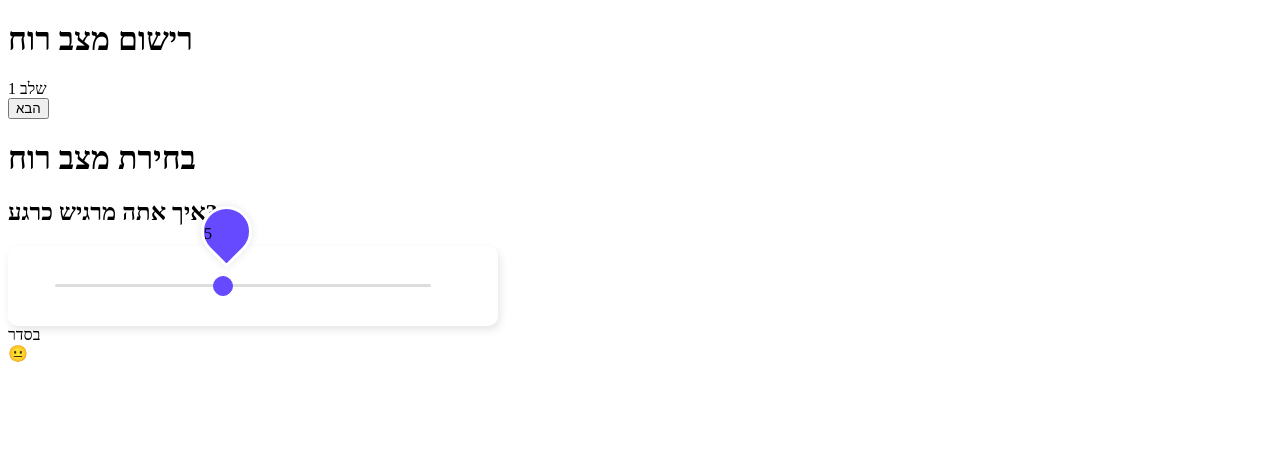
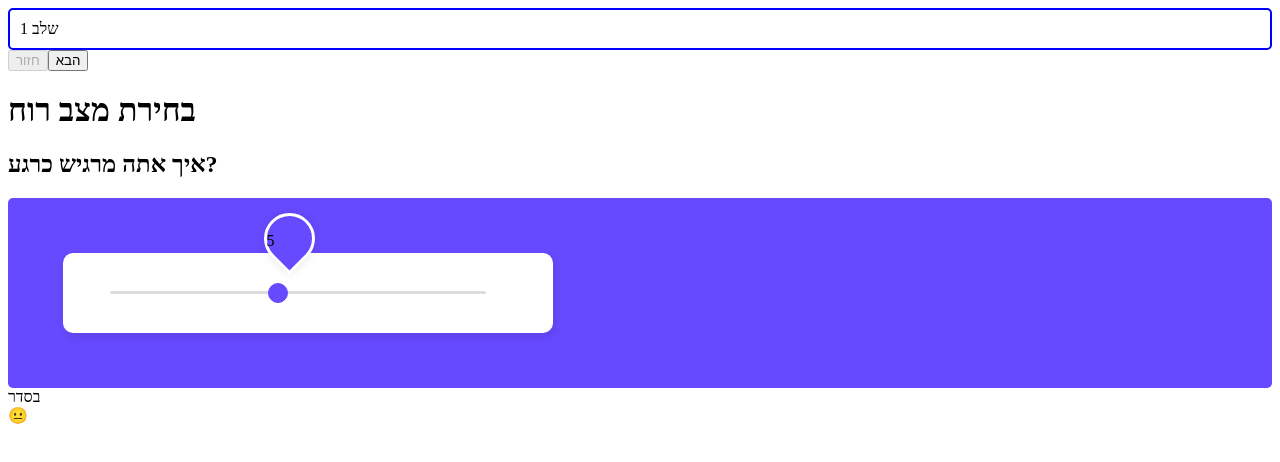
Before and after one commit to DavidPerelman/selfcarebalance-frontend, a Next.js app: page /app/log in a window 1280 px wide. Shown: the top 462 px of the page. Built offline with nearby package versions, Linux system fonts and the light colour scheme.

Commit message:
feat(ui): finalize step 1 layout and functionality for mood score selection

```diff
--- a/src/app/app/log/page.tsx
+++ b/src/app/app/log/page.tsx
@@ -4,8 +4,8 @@ import MoodLogForm from "@/components/MoodLogForm";
 
 export default function LogPage() {
   return (
-    <div>
-      <h1>רישום מצב רוח</h1>
+    <div className="justify-center">
+      {/* <h1>רישום מצב רוח</h1> */}
       <MoodLogForm />
     </div>
   );
--- a/src/components/MoodLogForm.tsx
+++ b/src/components/MoodLogForm.tsx
@@ -2,6 +2,7 @@ import { useState } from "react";
 import Step1MoodScore from "./moodLog/Step1MoodScore";
 import Step2SelectEmotions from "./moodLog/Step2SelectEmotions";
 import Step3MoodNote from "./moodLog/Step3MoodNote";
+import Step4Summary from "./moodLog/Step4Summary";
 
 const positive_emotions = [
   "אמון",
@@ -79,7 +80,7 @@ const moodLabels: Record<number, string> = {
 export default function MoodLogForm() {
   const [currentStep, setCurrentStep] = useState(0);
   const [moodScore, setMoodScore] = useState(5);
-  const [selectedEmotions, setSelectedEmotions] = useState([""]);
+  const [selectedEmotions, setSelectedEmotions] = useState<string[]>([]);
   const [note, setNote] = useState("");
 
   const steps = [
@@ -98,6 +99,14 @@ export default function MoodLogForm() {
       negative_motions={negative_motions}
     />,
     <Step3MoodNote key={2} note={note} setNote={setNote} />,
+    <Step4Summary
+      key={3}
+      moodScore={moodScore}
+      selectedEmotions={selectedEmotions}
+      note={note}
+      moodEmojis={moodEmojis}
+      moodLabels={moodLabels}
+    />,
   ];
 
   const goToNextStep = () => {
@@ -108,15 +117,37 @@ export default function MoodLogForm() {
     setCurrentStep((prev) => prev - 1);
   };
 
-  const totalSteps = 3;
+  return (
+    <div className="max-w-md mx-auto place-items-center">
+      <div
+        className="mb-5 border-solid"
+        style={{
+          padding: "10px",
+          borderRadius: "5px",
+          border: "solid 2px blue",
+        }}
+      >
+        שלב {currentStep + 1}
+      </div>
+      <div className=" gap-4 flex">
+        <button
+          disabled={currentStep === 0}
+          onClick={goToPreviousStep}
+          className="focus:outline-none text-white bg-purple-700 hover:bg-purple-800 focus:ring-4 focus:ring-purple-300 font-medium rounded-lg text-sm px-5 py-2.5 mb-2 dark:bg-purple-600 dark:hover:bg-purple-700 dark:focus:ring-purple-900"
+        >
+          חזור
+        </button>
 
-  return (
-    <div>
-      <div>שלב {currentStep + 1}</div>
-      {currentStep > 0 && <button onClick={goToPreviousStep}>חזור</button>}
-      {currentStep < totalSteps - 1 && (
-        <button onClick={goToNextStep}>הבא</button>
-      )}
+        {/* {currentStep < totalSteps - 1 && ( */}
+        <button
+          disabled={currentStep === 4 - 1}
+          onClick={goToNextStep}
+          className="text-white bg-blue-700 hover:bg-blue-800 focus:ring-4 focus:ring-blue-300 font-medium rounded-lg text-sm px-5 py-2.5 me-2 mb-2 dark:bg-blue-600 dark:hover:bg-blue-700 focus:outline-none dark:focus:ring-blue-800"
+        >
+          הבא
+        </button>
+        {/* )} */}
+      </div>
 
       {steps[currentStep]}
     </div>
--- a/src/components/moodLog/MoodSlider.css
+++ b/src/components/moodLog/MoodSlider.css
@@ -26,7 +26,7 @@
 }
 .sliderValue span.show {
   transform: translateX(-70%) scale(1);
-  left: calc(48%);
+  left: calc(50%);
 }
 .sliderValue span:after {
   position: absolute;
--- a/src/components/moodLog/MoodSlider.tsx
+++ b/src/components/moodLog/MoodSlider.tsx
@@ -18,19 +18,12 @@ export default function MoodSlider({
       // עדכון הטקסט
       slideValueRef.current.textContent = String(moodScore);
 
-      // עדכון המיקום
-      if (moodScore == 10) {
-        slideValueRef.current.style.left = `calc(${Number(moodScore) * 10}%)`;
-      } else {
-        slideValueRef.current.style.left = `calc(${
-          Number(moodScore) * 10 - 2
-        }%)`;
-      }
+      slideValueRef.current.style.left = `calc(${Number(moodScore) * 10}%)`;
     }
   }, [moodScore]);
 
   return (
-    <div className="range">
+    <div className="range shadow rounded">
       <div className="sliderValue">
         <span className="show" ref={slideValueRef}>
           5
--- a/src/components/moodLog/Step1MoodScore.tsx
+++ b/src/components/moodLog/Step1MoodScore.tsx
@@ -15,14 +15,21 @@ export default function Step1MoodScore({
   moodEmojis,
 }: Props) {
   return (
-    <div className="text-center mt-10 px-4">
+    <div className="max-w-md mx-auto text-center mt-10 px-4">
       <h1 className="text-xl font-bold mb-2">בחירת מצב רוח</h1>
-      <h2 className="text-md mb-6">איך אתה מרגיש כרגע?</h2>
+      <h2 className="text-md mb-6 break-words whitespace-normal mb-15">
+        איך אתה מרגיש כרגע?
+      </h2>
 
-      <MoodSlider moodScore={moodScore} setMoodScore={setMoodScore} />
+      <div
+        className="flex justify-center"
+        style={{ background: "#664aff", padding: "55px", borderRadius: "5px" }}
+      >
+        <MoodSlider moodScore={moodScore} setMoodScore={setMoodScore} />
+      </div>
 
-      <div className="mt-4 font-medium">{moodLabels[moodScore]}</div>
-      <div className="text-6xl mt-4">{moodEmojis[moodScore]}</div>
+      <div className="mt-6 font-medium text-lg">{moodLabels[moodScore]}</div>
+      <div className="text-6xl mt-2">{moodEmojis[moodScore]}</div>
     </div>
   );
 }
--- a/src/components/moodLog/Step2SelectEmotions.tsx
+++ b/src/components/moodLog/Step2SelectEmotions.tsx
@@ -23,7 +23,9 @@ export default function Step2SelectEmotions({
 
   return (
     <div>
-      <h2 className="text-lg font-semibold mt-4 mb-2">רגשות חיוביים</h2>
+      <h2 className="text-center text-lg font-semibold mt-4 mb-2">
+        רגשות חיוביים
+      </h2>
       <div className="flex flex-wrap gap-2">
         {positive_emotions.map((emotion, i) => (
           <button
@@ -40,7 +42,9 @@ export default function Step2SelectEmotions({
         ))}
       </div>
 
-      <h2 className="text-lg font-semibold mt-6 mb-2">רגשות שליליים</h2>
+      <h2 className="text-center text-lg font-semibold mt-6 mb-2">
+        רגשות שליליים
+      </h2>
       <div className="flex flex-wrap gap-2">
         {negative_motions.map((emotion, i) => (
           <button
--- a/src/components/moodLog/Step3MoodNote.tsx
+++ b/src/components/moodLog/Step3MoodNote.tsx
@@ -6,7 +6,7 @@ type Props = {
 export default function Step3MoodNote({ note, setNote }: Props) {
   return (
     <div>
-      <h1>הוספת הערה</h1>
+      <h1 className="text-center">הוספת הערה</h1>
       <p>אם תרצה, תוכל לכתוב מחשבות, תחושות או מה שעבר עליך כרגע.</p>
       <textarea
         className="w-100 p-2 border border-gray-300 rounded-lg mt-4"
--- a/src/components/moodLog/Step4Summary.tsx
+++ b/src/components/moodLog/Step4Summary.tsx
@@ -3,6 +3,7 @@ type Props = {
   selectedEmotions: string[];
   note: string;
   moodEmojis: Record<number, string>;
+  moodLabels: Record<number, string>;
 };
 
 export default function Step4Summary({
@@ -10,12 +11,38 @@ export default function Step4Summary({
   selectedEmotions,
   note,
   moodEmojis,
+  moodLabels,
 }: Props) {
   return (
-    <div>
-      <h1>מצב הרוח שלך</h1>
-      <div className="mt-4 font-medium">{moodScore}</div>
-      <div className="text-6xl mt-4">{moodEmojis[moodScore]}</div>
+    <div className="text-center mt-10 px-4">
+      <h1 className="text-center text-2xl font-bold mb-4">
+        סיכום מצב הרוח שלך
+      </h1>
+
+      <h2 className="text-center text-lg font-semibold mt-6">הדירוג שלך:</h2>
+      <div className="text-6xl mt-2">{moodEmojis[moodScore]}</div>
+      <div className="text-xl font-medium mt-1">{moodLabels[moodScore]}</div>
+
+      <h2 className="text-center text-lg font-semibold mt-6">רגשות שנבחרו:</h2>
+      <div className="flex flex-wrap justify-center gap-2 mt-2">
+        {selectedEmotions.map((emotion, i) => (
+          <span
+            key={i}
+            className="px-3 py-1 bg-indigo-100 text-indigo-700 rounded-md text-sm font-medium"
+          >
+            {emotion}
+          </span>
+        ))}
+      </div>
+
+      {note && (
+        <>
+          <h2 className="text-center text-lg font-semibold mt-6">הערה:</h2>
+          <p className="bg-gray-100 p-3 rounded-md mt-2 max-w-xl mx-auto text-right">
+            {note}
+          </p>
+        </>
+      )}
     </div>
   );
 }
```
